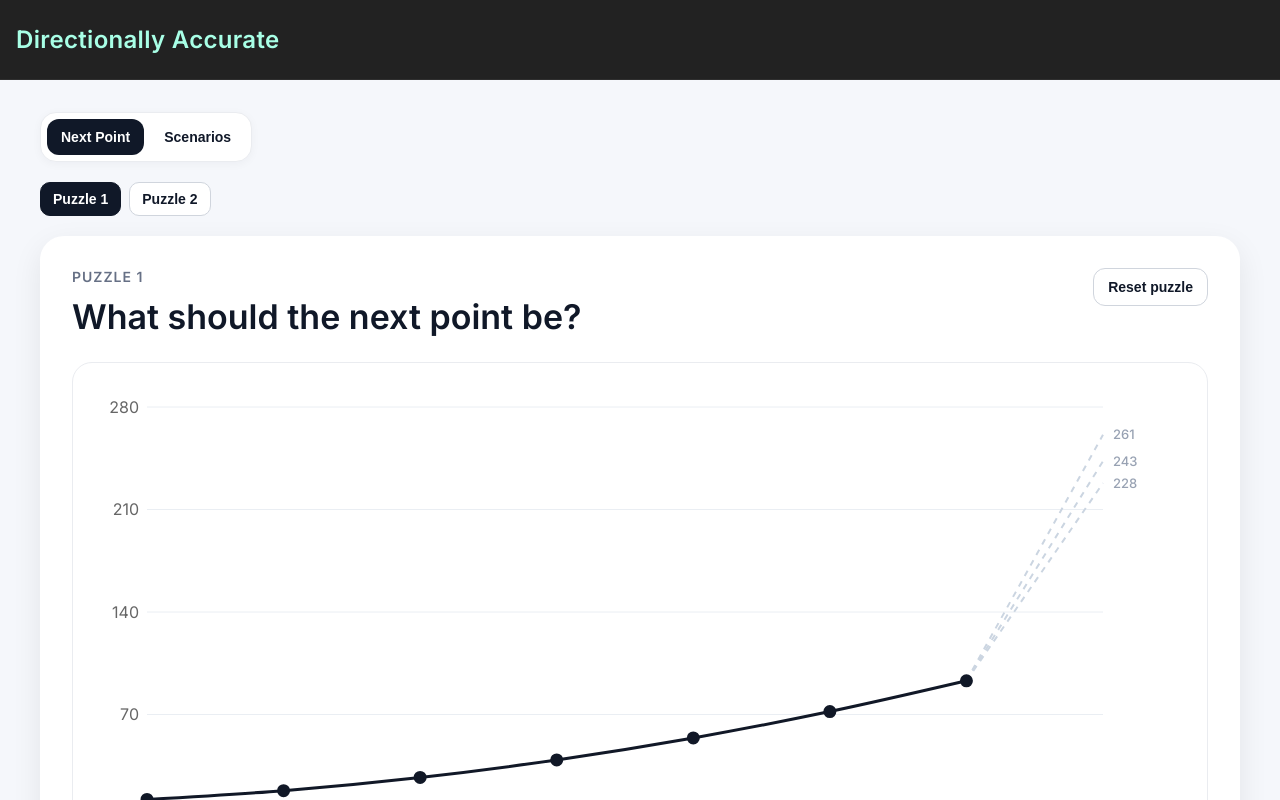
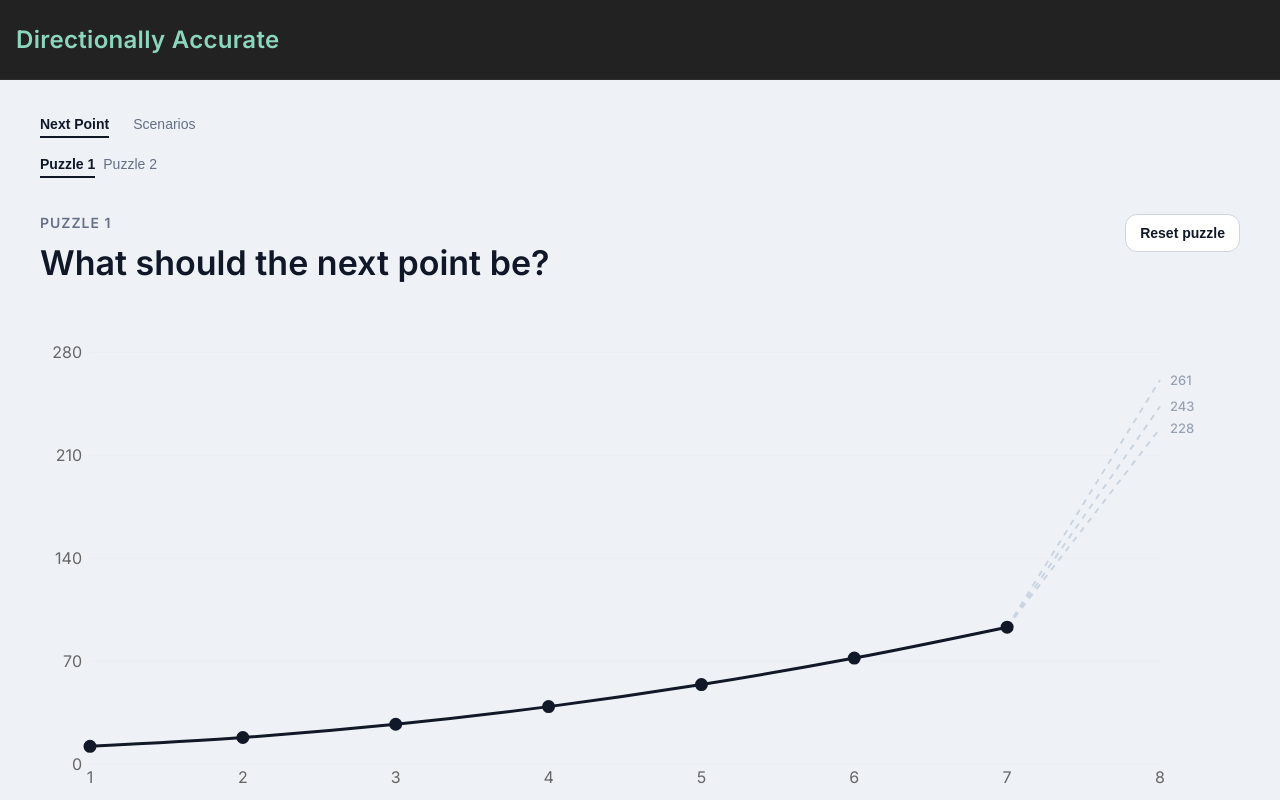
Before and after one commit to MoldedIce/charts-site, a React (Vite) app: page / in a window 1280 px wide. Shown: the top 800 px of the page. Built offline with nearby package versions, Linux system fonts and the light colour scheme.

Commit message:
fixed the scrolling

```diff
--- a/src/App.tsx
+++ b/src/App.tsx
@@ -7,12 +7,15 @@ import {
 import { PuzzlePicker } from "./components/layout/PuzzlePicker";
 import { PuzzleCard } from "./components/puzzle/PuzzleCard";
 import { puzzleTheme } from "./components/puzzle/puzzle-theme";
+import { useIsMobile } from "./hooks/useIsMobile";
 import { nextPointPuzzles } from "./data/puzzles";
 
 export default function App() {
   const [activeMode, setActiveMode] = useState<PuzzleMode>("next-point");
   const [nextPointIndex, setNextPointIndex] = useState(0);
   const [isScrolled, setIsScrolled] = useState(false);
+  const isMobile = useIsMobile();
+  const headerHeight = isMobile ? 56 : puzzleTheme.sizes.headerHeight;
 
   useEffect(() => {
     function handleScroll() {
@@ -46,8 +49,27 @@ export default function App() {
           fontFamily: "Inter, system-ui, -apple-system, sans-serif",
         }}
       >
+        <div
+          style={{
+            position: "sticky",
+            top: headerHeight,
+            zIndex: 20,
+            background: puzzleTheme.colors.background,
+            padding: "14px 0 16px",
+            marginBottom: 20,
+          }}
+        >
+          <div
+            style={{
+              width: "100%",
+              maxWidth: puzzleTheme.sizes.contentMaxWidth,
+              margin: "0 auto",
+              display: "flex",
+              flexDirection: "column",
+              gap: 14,
+            }}
+          >
             <PuzzleModeMenu activeMode={activeMode} onChange={setActiveMode} />
-
             {activeMode === "next-point" && (
               <PuzzlePicker
                 count={nextPointPuzzles.length}
@@ -55,6 +77,8 @@ export default function App() {
                 onChange={setNextPointIndex}
               />
             )}
+          </div>
+        </div>
 
         {activeMode === "next-point" ? (
           <PuzzleCard key={nextPointPuzzle.id} puzzle={nextPointPuzzle} />
--- a/src/components/layout/PuzzleModeMenu.tsx
+++ b/src/components/layout/PuzzleModeMenu.tsx
@@ -1,4 +1,3 @@
-import { useIsMobile } from "../../hooks/useIsMobile";
 import { puzzleTheme } from "../puzzle/puzzle-theme";
 
 export type PuzzleMode = "next-point" | "scenario";
@@ -12,9 +11,6 @@ export function PuzzleModeMenu({
   activeMode,
   onChange,
 }: PuzzleModeMenuProps) {
-  const isMobile = useIsMobile();
-  const headerHeight = isMobile ? 56 : puzzleTheme.sizes.headerHeight;
-
   const modes: Array<{ id: PuzzleMode; label: string }> = [
     { id: "next-point", label: "Next Point" },
     { id: "scenario", label: "Scenarios" },
@@ -23,32 +19,9 @@ export function PuzzleModeMenu({
   return (
     <div
       style={{
-        position: "sticky",
-        top: headerHeight,
-        zIndex: 20,
-        background: puzzleTheme.colors.background,
-        padding: "14px 0 18px",
-        marginBottom: 2,
-      }}
-    >
-      <div
-        style={{
-          width: "100%",
-          maxWidth: puzzleTheme.sizes.contentMaxWidth,
-          margin: "0 auto",
-        }}
-      >
-
-        <div
-          style={{
         display: "inline-flex",
         alignItems: "center",
-            gap: 6,
-            padding: 6,
-            background: puzzleTheme.colors.cardBackground,
-            border: `1px solid ${puzzleTheme.colors.borderLight}`,
-            borderRadius: 16,
-            boxShadow: "0 2px 10px rgba(16,24,40,0.04)",
+        gap: 24,
       }}
     >
       {modes.map((mode) => {
@@ -59,15 +32,17 @@ export function PuzzleModeMenu({
             key={mode.id}
             onClick={() => onChange(mode.id)}
             style={{
-                  padding: "10px 14px",
+              padding: "4px 0",
               border: "none",
-                  borderRadius: 12,
-                  background: isActive
+              borderBottom: isActive
+                ? `2px solid ${puzzleTheme.colors.textPrimary}`
+                : "2px solid transparent",
+              background: "transparent",
+              color: isActive
                 ? puzzleTheme.colors.textPrimary
-                    : "transparent",
-                  color: isActive ? "#ffffff" : puzzleTheme.colors.textPrimary,
+                : puzzleTheme.colors.textSecondary,
               fontSize: 14,
-                  fontWeight: 600,
+              fontWeight: isActive ? 600 : 400,
               cursor: "pointer",
               transition: "all 0.15s ease",
             }}
@@ -77,7 +52,5 @@ export function PuzzleModeMenu({
         );
       })}
     </div>
-      </div>
-    </div>
   );
 }
--- a/src/components/layout/PuzzlePicker.tsx
+++ b/src/components/layout/PuzzlePicker.tsx
@@ -16,7 +16,7 @@ export function PuzzlePicker({
       style={{
         width: "100%",
         maxWidth: puzzleTheme.sizes.contentMaxWidth,
-        margin: "0 auto 20px auto",
+        margin: "0 auto",
       }}
     >
       <div
@@ -35,20 +35,19 @@ export function PuzzlePicker({
               key={index}
               onClick={() => onChange(index)}
               style={{
-                padding: "8px 12px",
-                borderRadius: 10,
-                border: `1px solid ${
-                  isActive
-                    ? puzzleTheme.colors.textPrimary
-                    : puzzleTheme.colors.border
-                }`,
-                background: isActive
+                padding: "4px 0",
+                border: "none",
+                borderBottom: isActive
+                  ? `2px solid ${puzzleTheme.colors.textPrimary}`
+                  : "2px solid transparent",
+                background: "transparent",
+                color: isActive
                   ? puzzleTheme.colors.textPrimary
-                  : puzzleTheme.colors.cardBackground,
-                color: isActive ? "#ffffff" : puzzleTheme.colors.textPrimary,
+                  : puzzleTheme.colors.textSecondary,
                 fontSize: 14,
-                fontWeight: 600,
+                fontWeight: isActive ? 600 : 400,
                 cursor: "pointer",
+                transition: "all 0.15s ease",
               }}
             >
               Puzzle {index + 1}
--- a/src/components/puzzle/AnswerButtons.tsx
+++ b/src/components/puzzle/AnswerButtons.tsx
@@ -27,23 +27,20 @@ export function AnswerButtons({
       width: "100%",
       padding: "14px 16px",
       borderRadius: puzzleTheme.radii.button,
-      border: `1px solid ${puzzleTheme.colors.border}`,
-      background: puzzleTheme.colors.cardBackground,
+      border: "none",
+      background: "rgba(0,0,0,0.04)",
       color: puzzleTheme.colors.textPrimary,
       cursor: hasAnswered ? "default" : "pointer",
       fontSize: 16,
       textAlign: "left",
-      transition: "all 0.15s ease",
-      boxShadow:
-        isHovered && !hasAnswered ? "0 0 0 2px rgba(17,24,39,0.04)" : "none",
+      transition: "background 0.15s ease",
     };
 
     if (!hasAnswered) {
       if (isHovered) {
         return {
           ...baseStyle,
-          border: `1px solid ${puzzleTheme.colors.labelNeutral}`,
-          background: "#fcfcfd",
+          background: "rgba(0,0,0,0.07)",
         };
       }
 
@@ -53,8 +50,7 @@ export function AnswerButtons({
     if (answerId === correctAnswerId) {
       return {
         ...baseStyle,
-        border: `1px solid ${puzzleTheme.colors.correct}`,
-        background: "#f0fdf4",
+        background: "rgba(22,163,74,0.08)",
         color: "#166534",
         fontWeight: 600,
       };
@@ -63,8 +59,7 @@ export function AnswerButtons({
     if (answerId === selectedAnswerId && answerId !== correctAnswerId) {
       return {
         ...baseStyle,
-        border: `1px solid ${puzzleTheme.colors.incorrect}`,
-        background: "#fef2f2",
+        background: "rgba(220,38,38,0.08)",
         color: "#991b1b",
         fontWeight: 600,
       };
@@ -72,7 +67,7 @@ export function AnswerButtons({
 
     return {
       ...baseStyle,
-      opacity: 0.7,
+      opacity: 0.5,
     };
   }
 
--- a/src/components/puzzle/PuzzleCard.tsx
+++ b/src/components/puzzle/PuzzleCard.tsx
@@ -1,5 +1,4 @@
 import type { PuzzleDefinition } from "../../data/puzzle-types";
-import { useIsMobile } from "../../hooks/useIsMobile";
 import { usePuzzleState } from "../../hooks/usePuzzleState";
 import { AnswerButtons } from "./AnswerButtons";
 import { PuzzleChart } from "./PuzzleChart";
@@ -12,7 +11,6 @@ type PuzzleCardProps = {
 };
 
 export function PuzzleCard({ puzzle }: PuzzleCardProps) {
-  const isMobile = useIsMobile();
   const {
     selectedAnswerId,
     hoveredAnswerId,
@@ -40,11 +38,7 @@ export function PuzzleCard({ puzzle }: PuzzleCardProps) {
         width: "100%",
         maxWidth: puzzleTheme.sizes.contentMaxWidth,
         margin: "0 auto",
-        background: puzzleTheme.colors.cardBackground,
-        borderRadius: puzzleTheme.radii.card,
-        padding: isMobile ? 16 : 32,
         boxSizing: "border-box",
-        boxShadow: "0 10px 30px rgba(0,0,0,0.08)",
       }}
     >
       <PuzzleHeader
--- a/src/components/puzzle/PuzzleChart.tsx
+++ b/src/components/puzzle/PuzzleChart.tsx
@@ -69,10 +69,7 @@ export function PuzzleChart({
       style={{
         width: "100%",
         height: chartHeight,
-        background: puzzleTheme.colors.cardBackground,
-        border: `1px solid ${puzzleTheme.colors.borderLight}`,
-        borderRadius: puzzleTheme.radii.panel,
-        padding: 24,
+        padding: "24px 0",
         boxSizing: "border-box",
         marginBottom: 28,
       }}
--- a/src/components/puzzle/ResultBanner.tsx
+++ b/src/components/puzzle/ResultBanner.tsx
@@ -18,13 +18,13 @@ export function ResultBanner({
   return (
     <div
       style={{
-        borderRadius: puzzleTheme.radii.banner,
-        padding: 16,
-        background: isCorrect ? "#f0fdf4" : "#fef2f2",
+        borderLeft: `3px solid ${isCorrect ? puzzleTheme.colors.correct : puzzleTheme.colors.incorrect}`,
+        paddingLeft: 14,
+        paddingTop: 4,
+        paddingBottom: 4,
         color: isCorrect ? "#166534" : "#991b1b",
-        border: isCorrect ? "1px solid #bbf7d0" : "1px solid #fecaca",
-        fontSize: 16,
-        lineHeight: 1.5,
+        fontSize: 15,
+        lineHeight: 1.6,
       }}
     >
       {text}
--- a/src/components/puzzle/puzzle-theme.ts
+++ b/src/components/puzzle/puzzle-theme.ts
@@ -1,6 +1,6 @@
 export const puzzleTheme = {
   colors: {
-    background: "#f5f7fb",
+    background: "#eef2f7",
     cardBackground: "#ffffff",
 
     textPrimary: "#101828",
@@ -24,7 +24,7 @@ export const puzzleTheme = {
 
   brand: {
     background: "#222222",
-    accent: "#A8FFE6",
+    accent: "#8DD6BE",
   },
 
   radii: {
```
Lines whose indentation alone changed are shown as unchanged.
